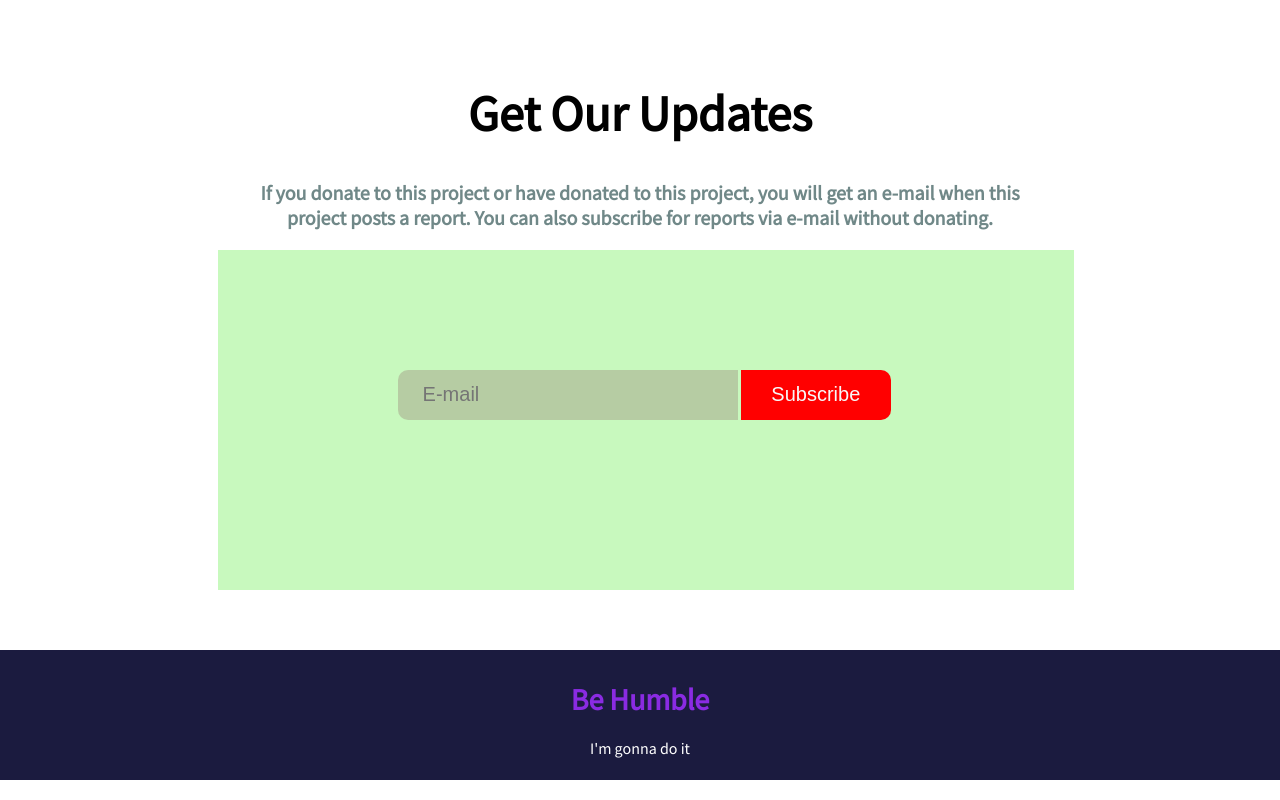
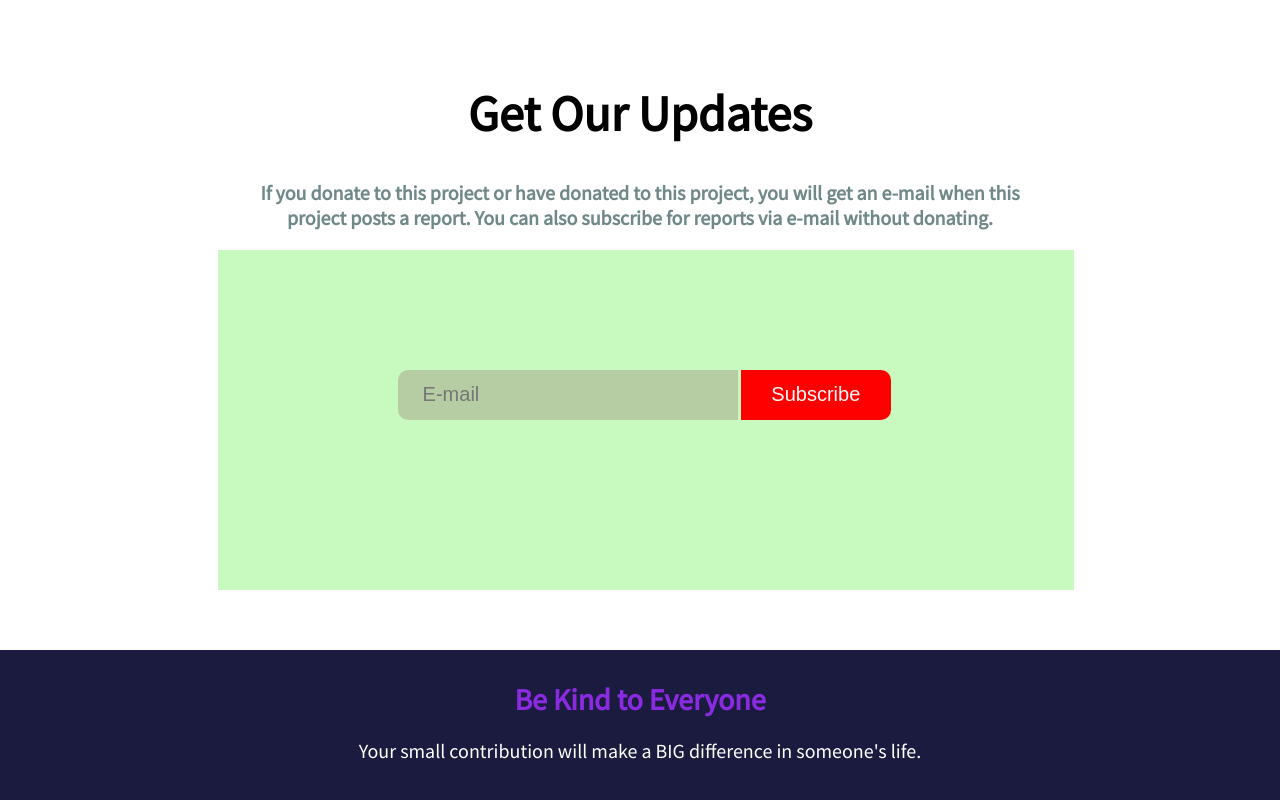
Before and after one commit to arpangupta555/donate-today, a plain HTML site: page index.html in a window 1280 px wide. Shown: the part 2516-3316 px from the top of the page. Drawn offline with Linux system fonts and the light colour scheme.

Commit message:
first-assign3

```diff
--- a/index.html
+++ b/index.html
@@ -153,8 +153,8 @@
 
 </body>
 <footer>
-    <h4> Be Humble</h4><br>
-    <p>I'm gonna do it</p>
+    <h4> Be Kind to Everyone</h4><br>
+    <p>Your small contribution will make a BIG difference in someone's life.</p>
 </footer>
 
 </html>
--- a/style.css
+++ b/style.css
@@ -269,12 +269,13 @@ input[type="submit"] {
 footer {
     background-color: rgb(27, 27, 63);
     text-align: center;
-    height: 100px;
+    height: 120px;
     padding-top: 30px;
 }
 
 footer p {
     color: white;
+    font-size: 20px;
 }
 
 h4 {
```
